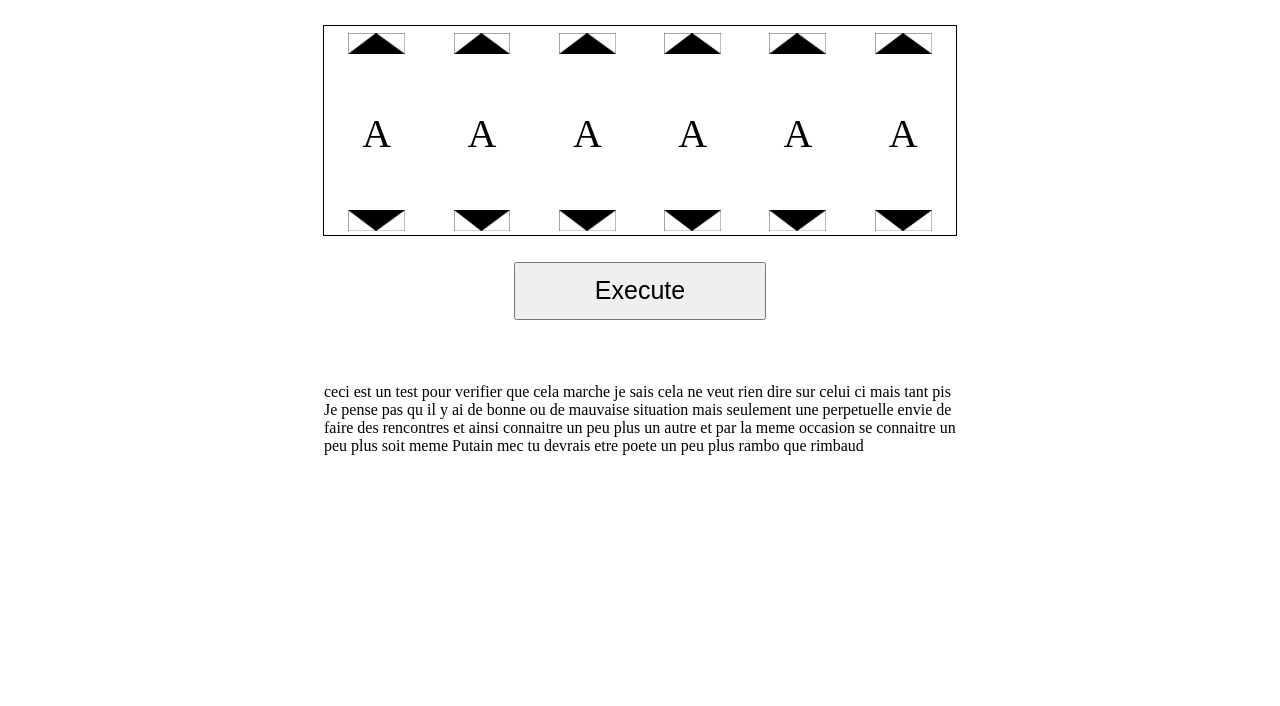
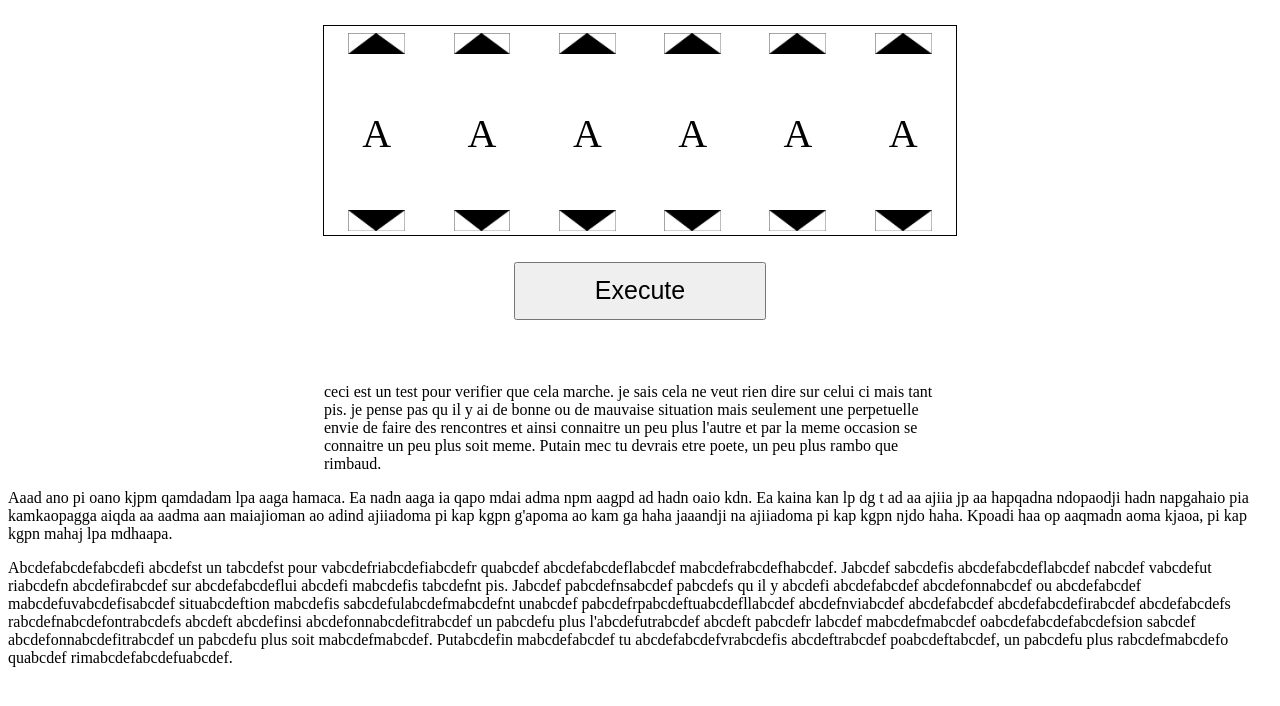
Before and after one commit to RomainMarca/coderKey, a plain HTML site: page index.html in a window 1280 px wide. Both pictures are taken after a click on the button "Execute". Drawn offline with Linux system fonts and the light colour scheme.

Commit message:
work in progress

```diff
--- a/index.html
+++ b/index.html
@@ -47,10 +47,7 @@
     </div>
     <button id="button" type="button" onClick="clicButton()">Execute</button>
 
-    <p id="text">ceci est un test pour verifier que cela marche je sais cela ne veut rien dire sur celui ci mais tant pis
-        Je pense pas qu il y ai de bonne ou de mauvaise situation mais seulement une perpetuelle envie de faire des rencontres et
-        ainsi connaitre un peu plus un autre et par la meme occasion se connaitre un peu plus soit meme
-        Putain mec tu devrais etre poete un peu plus rambo que rimbaud
+    <p id="text">ceci est un test pour verifier que cela marche. je sais cela ne veut rien dire sur celui ci mais tant pis. je pense pas qu il y ai de bonne ou de mauvaise situation mais seulement une perpetuelle envie de faire des rencontres et ainsi connaitre un peu plus l'autre et par la meme occasion se connaitre un peu plus soit meme. Putain mec tu devrais etre poete, un peu plus rambo que rimbaud.
     </p>
 
     <p id="textModif"></p>
@@ -60,3 +57,5 @@
     <script src="script.js"></script>
 </body>
 </html>
+
+<!--ceci est un test pour verifier que cela marche. je sais cela ne veut rien dire sur celui ci mais tant pis. je pense pas qu il y ai de bonne ou de mauvaise situation mais seulement une perpetuelle envie de faire des rencontres et ainsi connaitre un peu plus l'autre et par la meme occasion se connaitre un peu plus soit meme. Putain mec tu devrais etre poete, un peu plus rambo que rimbaud.-->
--- a/script.js
+++ b/script.js
@@ -115,10 +115,15 @@
 });
 
 
-
+//clic on EXECUTE
 function clicButton() {
     codeKey = p1.textContent + p2.textContent + p3.textContent
     + p4.textContent + p5.textContent + p6.textContent;
+
+    //********for playing realy defining the codeKey and write text on ID"text". Recover the text on ID"textModif" and copscol on ID"text". Modify changeText function.
+    // codeKey defining = "badeux"
+
+    codeKey = codeKey.toUpperCase();
 
     for (let i=0; i<6;i++) {
         for (let j=0; j<26;j++) {
@@ -131,29 +136,101 @@
         abc += newLetters[k];
     }
     abc = codeKey + abc;
+
+//call method
+
     changeTextInit();
     console.log(abc + " " +abc.length)
-    //changeText();
+    changeText();
 }
+
+//********For playing realy comment call changeTextInit Function to up.
 
 //Transform initial text
 function changeTextInit() {
 
     let text =  document.getElementById("text").textContent;
     text = text.toUpperCase();
-    text = text.split(' ');
     let textValue= '';
+
     for (let l=0; l<text.length;l++) {
-        textValue += text[l];
+        switch (text[l]) {
+            case ' ':
+                textValue += ' ';
+                break;
+            case "'":
+                textValue += "'";
+                break;
+            case ',':
+                textValue += ',';
+                break;
+            case '.':
+                textValue += '.';
+                break;
+            default:
+                for (let m=0; m<26;m++) {
+                    if (text[l] === letters[m]) {
+                        textValue += abc[m];
+                    }
+                }
+        }
     }
-    //Todo continue for transform text
+    textValue = upperText(textValue);
+    let textModif = document.getElementById("textModif");
+    textModif.textContent = textValue;
+}
 
-    console.log(textValue)
-    let textModifValue = '';
+//********For playing realy change ID "textModif" by "text"
 
+//transform final text
+function changeText() {
+    let textModifValue = document.getElementById("textModif").textContent;
+    textModifValue = textModifValue.toUpperCase();
+    let textFinal = '';
 
+    for (let n=0; n<textModifValue.length; n++) {
+        switch (textModifValue[n]) {
+            case ' ':
+                textFinal += ' ';
+                break;
+            case "'":
+                textFinal += "'";
+                break;
+            case ',':
+                textFinal += ',';
+                break;
+            case '.':
+                textFinal += '.';
+                break;
+            default:
+                for (let o=0; o<26; o++) {
+                    if (textModifValue[n] === abc[o]) {
+                        textFinal += letters[o];
+                    }
+                }
+        }
+    }
+    //toUpperCase char 1
+    textFinal = upperText(textFinal);
+    let realText = document.getElementById("realText");
+    realText.textContent = textFinal;
+}
 
+//toUpperCase first letter sentence
+function upperText(str) {
+    final = '';
+    str = str.toLowerCase();
+    String.prototype.srtFunc = function() {
+        return this.charAt(0).toUpperCase() + this.substr(1);
+    }
 
-    let textModif = document.getElementById("textModif");
-    textModif.textContent = textModifValue;
+    for (let p=0; p<str.length;p++) {
+        if (str[p - 2] === '.') {
+            final += str[p].toUpperCase();
+        } else {
+            final += str[p];
+        }
+    }
+    final = final.srtFunc();
+    return final;
 }
```
Also changed, not shown: js.js (added, +28 -0 lines).
